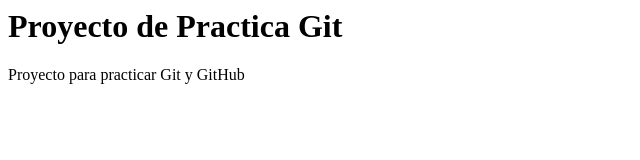
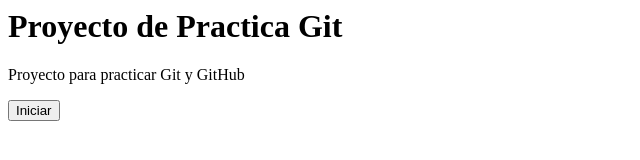
Before and after one commit to danielMorales2901/practica-personal-DM, a plain HTML site: page index.html in a window 1280 px wide. Shown: the whole page, without its empty margins (0-640 px from the left). Drawn offline with Linux system fonts and the light colour scheme.

Commit message:
se agrega  botón principal

```diff
--- a/index.html
+++ b/index.html
@@ -7,5 +7,6 @@
   <body>
     <h1>Proyecto de Practica Git</h1>
     <p>Proyecto para practicar Git y GitHub</p>
+    <button>Iniciar</button>
   </body>
   </html>
```
